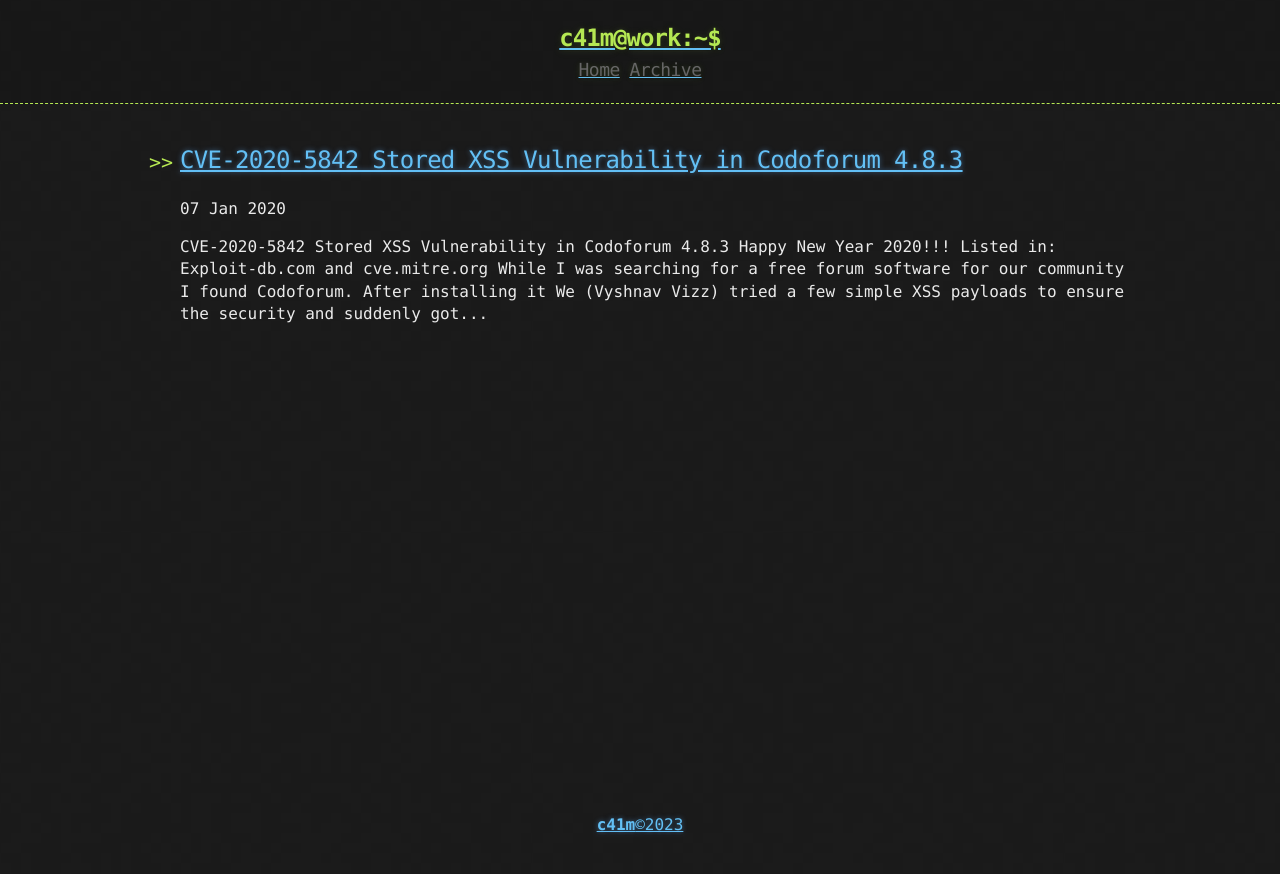
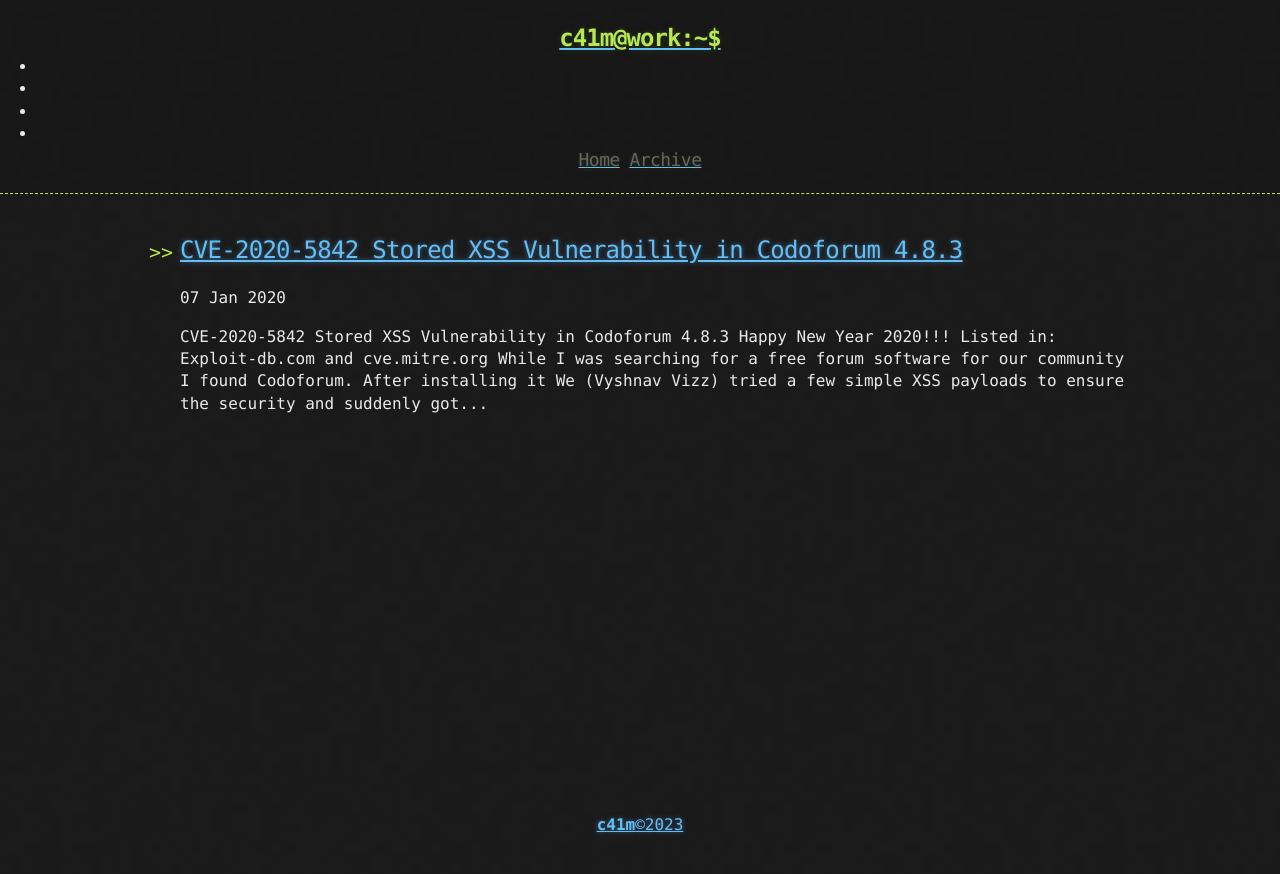
Before and after one commit to prasanthkc41m/prasanthkc41m.github.io, a Jekyll site: the page built from index.html, in a window 1280 px wide. Shown: the top 874 px of the page. Built offline with Jekyll 4.4.1, drawn with Linux system fonts in a browser that asks for light colours; the list of posts is cut into pages by our own code.

Commit message:
Update header.html

```diff
--- a/_includes/header.html
+++ b/_includes/header.html
@@ -3,8 +3,10 @@
     <a href="{{ "/" | prepend: site.baseurl | replace: '//', '/' }}">
     {% assign owner_first_name = site.owner | split: " " %}
     <h1>{{ owner_first_name[0] | downcase }}@work:~$</h1>
-    <h1>{{ github | medium | linkedin }}</h1>
-    </a>
+        <li class="menu__item"><a href="https://www.linkedin.com/in/prasanthc41m/" target="_blank" class="link link--dark"><i class="fa fa-linkedin"></i></a></li>
+        <li class="menu__item"><a href="https://prasanthc41m.medium.com" target="_blank" class="link link--dark"><i class="fa fa-medium"></i></a></li>
+        <li class="menu__item"><a href="https://github.com/prasanthc41m" target="_blank" class="link link--dark"><i class="fa fa-github"></i></a></li>
+        <li class="menu__item"><a href="https://prasanthk.com/certificates" target="_blank" class="link link--dark"><i class="fa fa-certificate"></i></a></li>    </a>
     <div class="header-links">
       {% include links.html %}
     </div>
```
